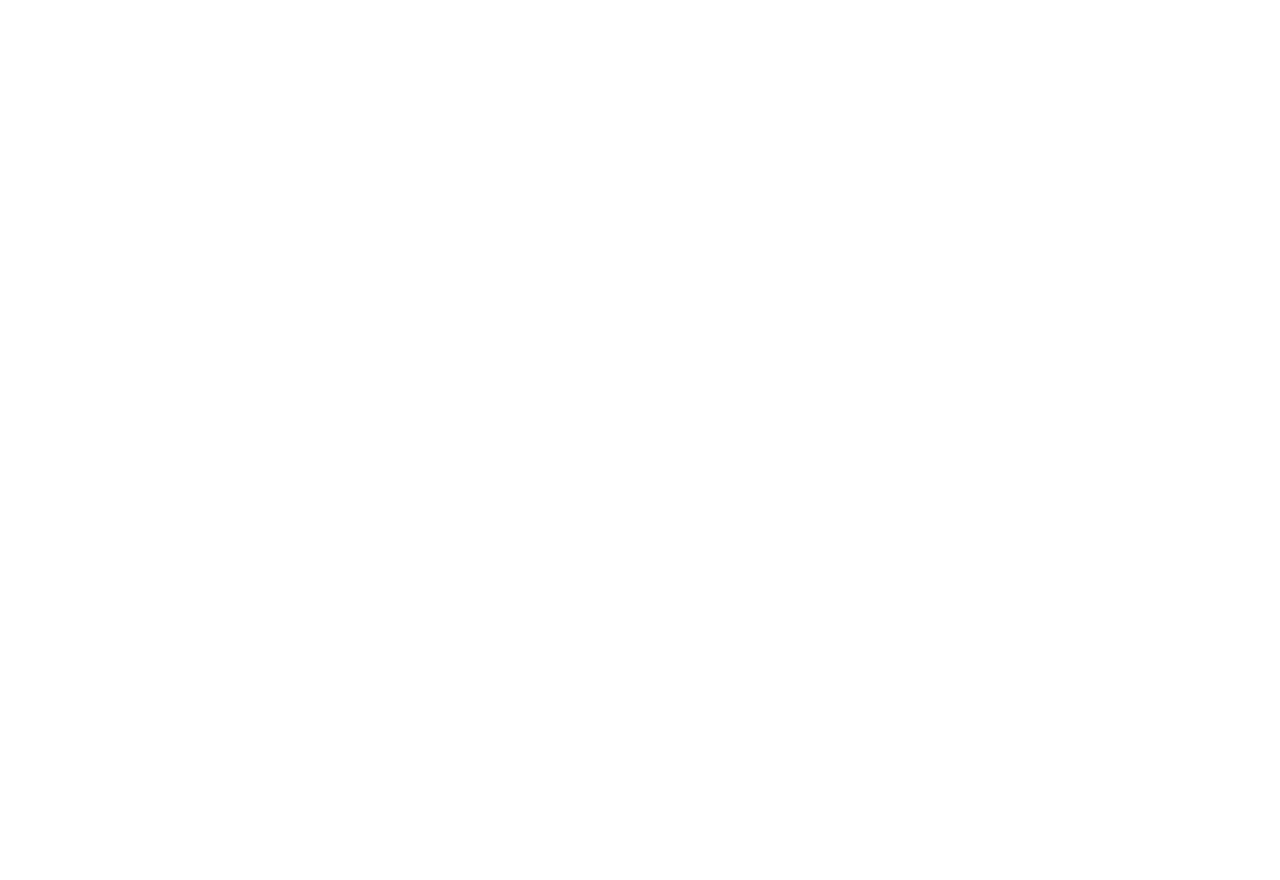
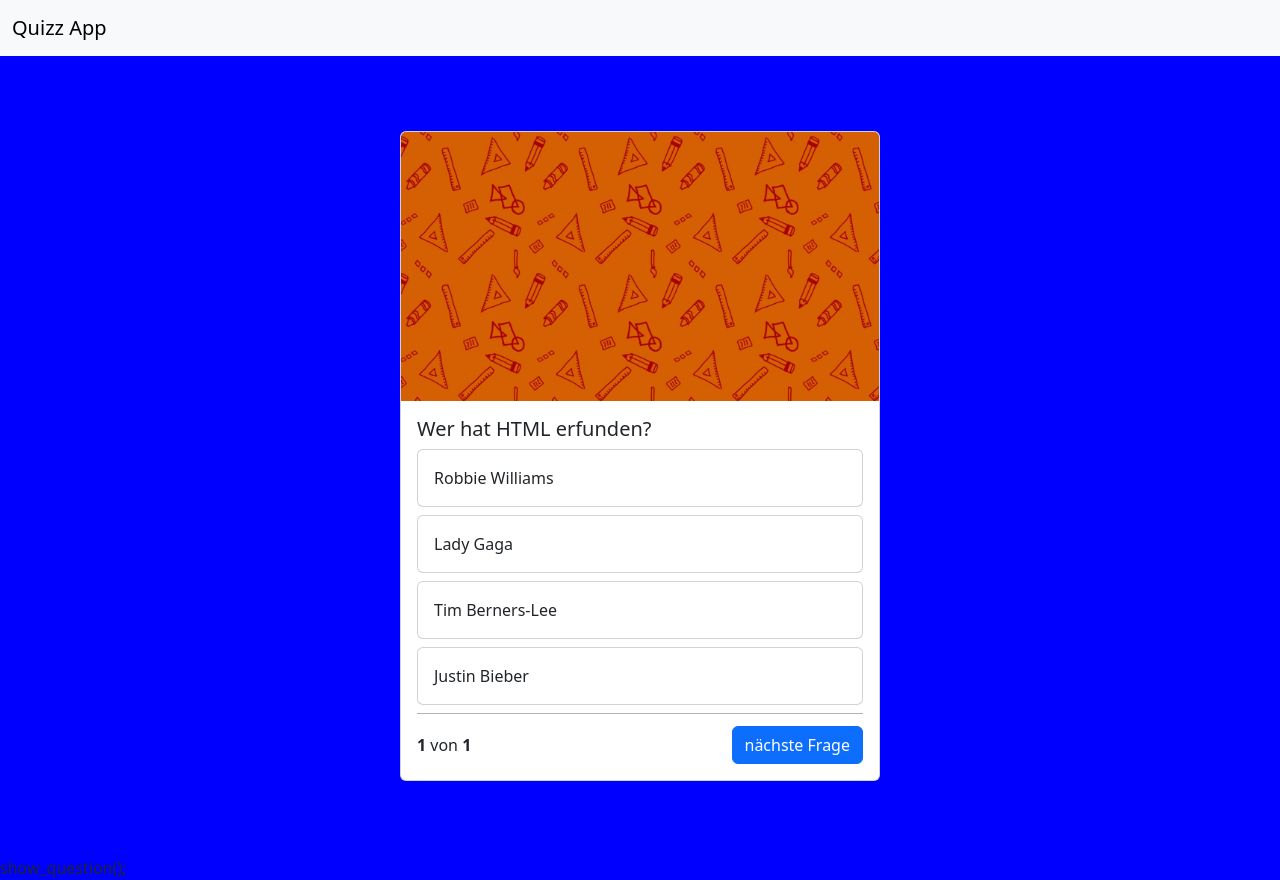
Before and after one commit to Davidekliw/QuizzApp, a plain HTML site: page index.html in a window 1280 px wide. Before the commit the page ends 800 px from the top, so only its background shows below. Drawn offline with nearby package versions, Linux system fonts and the light colour scheme.

Commit message:
Grundgerüst erstellt

```diff
--- a/index.html
+++ b/index.html
@@ -8,10 +8,55 @@
     <link rel="stylesheet" href="./node_modules/bootstrap/dist/css/bootstrap.min.css">
     <link rel="stylesheet" href="style.css">
     <script src="script.js"></script>
+
+    <link href="https://cdn.jsdelivr.net/npm/bootstrap@5.3.2/dist/css/bootstrap.min.css" rel="stylesheet"
+        integrity="sha384-T3c6CoIi6uLrA9TneNEoa7RxnatzjcDSCmG1MXxSR1GAsXEV/Dwwykc2MPK8M2HN" crossorigin="anonymous">
+    <script src="https://cdn.jsdelivr.net/npm/bootstrap@5.3.2/dist/js/bootstrap.bundle.min.js"
+        integrity="sha384-C6RzsynM9kWDrMNeT87bh95OGNyZPhcTNXj1NW7RuBCsyN/o0jlpcV8Qyq46cDfL"
+        crossorigin="anonymous"></script>
+
 </head>
 
-<body>
+<body onload="init()">
+    <nav class="navbar bg-body-tertiary">
+        <div class="container-fluid">
+            <a class="navbar-brand" href="#">Quizz App</a>
+        </div>
+    </nav>
 
+    <div class="container">
+        <div class="card quiz-card">
+            <img src="./img/school.jpg" class="card-img-top" alt="Hintergrundbild mit Stiften">
+            <div class="card-body">
+                <h5 class="card-title" id="question">Card title</h5>
+                <div class="card mb-2">
+                    <div class="card-body" id="answer_1">
+                      This is some text within a card body.
+                    </div>
+                  </div>
+                  <div class="card mb-2">
+                    <div class="card-body" id="answer_2">
+                      This is some text within a card body.
+                    </div>
+                  </div>
+                  <div class="card mb-2">
+                    <div class="card-body"  id="answer_3">
+                      This is some text within a card body.
+                    </div>
+                  </div>
+                  <div class="card mb-2">
+                    <div class="card-body"  id="answer_4">
+                      This is some text within a card body.
+                    </div>
+                  </div>
+                <div class="quiz-footer">
+                    <div><b>1</b> von <b id="question_counter">5</b></div>
+                    <button class="btn btn-primary">nächste Frage</button>
+                </div>
+            </div>
+        </div>
+    </div>
+    show_question();
 </body>
 
 </html>
--- a/script.js
+++ b/script.js
@@ -0,0 +1,29 @@
+let questions = [
+    {
+        "question": "Wer hat HTML erfunden?",
+        "answer_1": "Robbie Williams",
+        "answer_2": "Lady Gaga",
+        "answer_3": "Tim Berners-Lee",
+        "answer_4": "Justin Bieber",
+        "right-answer": 3
+    }
+];
+
+let currentQuestion = 0;
+
+function init(){
+    document.getElementById('question_counter').innerHTML = questions.length;
+    show_question();
+}
+
+function show_question(){
+    let question = questions[currentQuestion];
+    // let questiontext = question['question'];
+    document.getElementById('question').innerHTML = question['question'];
+    document.getElementById('answer_1').innerHTML = question['answer_1'];
+    document.getElementById('answer_2').innerHTML = question['answer_2'];
+    document.getElementById('answer_3').innerHTML = question['answer_3'];
+    document.getElementById('answer_4').innerHTML = question['answer_4'];
+
+
+}
--- a/style.css
+++ b/style.css
@@ -0,0 +1,22 @@
+body{
+    background-color: blue !important;
+}
+
+.container{
+    display: flex;
+    justify-content: center;
+    align-items: center;
+    min-height: 100vh;
+}
+
+.quiz-footer{
+    border-top: 1px solid rgba(0, 0, 0, 0.3);
+    display: flex;
+    justify-content: space-between;
+    align-items: center;
+    padding-top: 12px;
+}
+
+.quiz-card{
+    width: 30rem;
+}
```
Also changed, not shown: impressum.html (added, +1 -0 lines), img/school.jpg (added).
